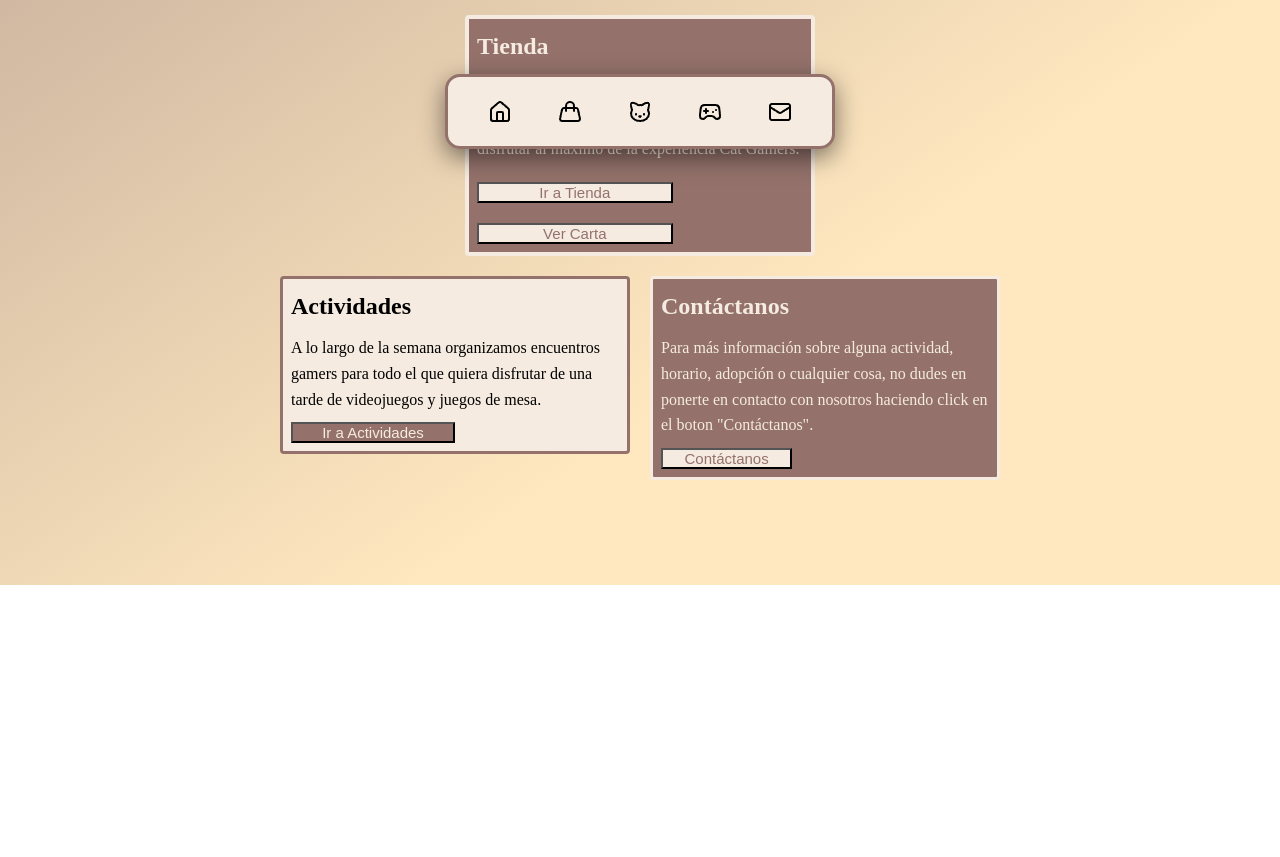
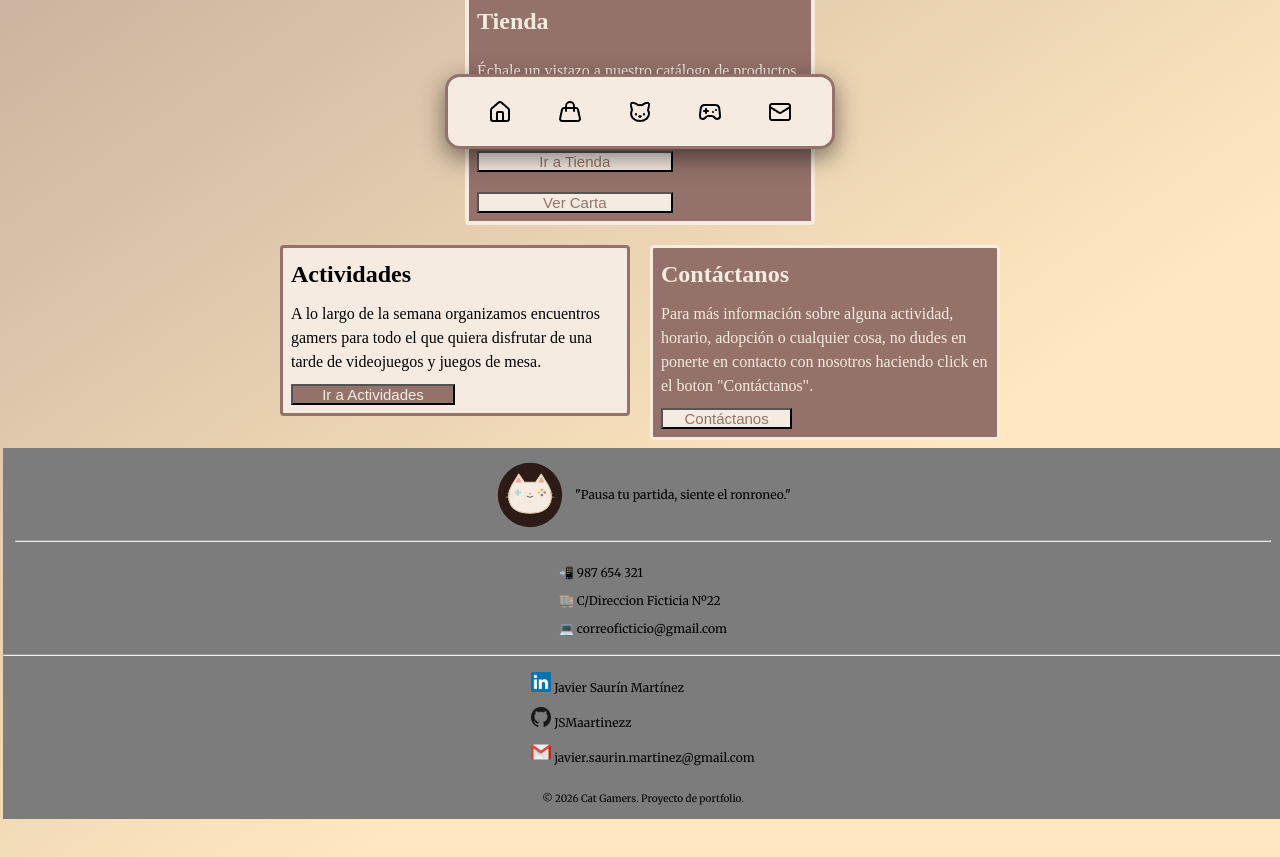
Before and after one commit to JSMaartinezz/Cat-Gamers, a plain HTML site: page Cat Gamers/index.html in a window 1280 px wide. Shown: the part 631-1488 px from the top of the page. Before the commit the page ends 1216 px from the top, so only its background shows below. Drawn offline with Linux system fonts and the light colour scheme.

Commit message:
feat: footer para moviles

```diff
--- a/Cat Gamers/css/styles.css
+++ b/Cat Gamers/css/styles.css
@@ -19,8 +19,8 @@ html {
     scroll-behavior: smooth;
 }
 body {
-  line-height: 1.6;
-  padding-bottom: 100px;
+  line-height: 1.5;
+  padding-bottom: 90px;
   background: linear-gradient(145deg, rgba(143, 95, 59, 0.5) 22%, rgba(254, 208, 127, 0.5) 71%);
 }
 a {
@@ -294,3 +294,58 @@ header {
   background-color: #E8A07C;
   border: 4px solid;
 }
+/* Footer */
+footer hr {
+  background-color: #2A9D8F;
+  width: 100vw;
+  margin: 0%;
+  padding: 0%;
+}
+.footer {
+  display: flex;
+  flex-direction: row;
+  justify-content: center;
+  flex-wrap: wrap;
+  align-items: center;
+  font-family: "Merriweather", serif;
+  font-size: 12px;
+  background-color: #7c7c7c;
+  width: 100%;
+  margin: 3px;
+  padding: 12px;
+  gap: 10px;
+}
+.logo-eslogan {
+  display: flex;
+  flex-direction: column;
+  justify-content: center;
+}
+.foto-logo-footer {
+  display: flex;
+  justify-content: center;
+  width: 70px;
+}
+footer img {
+  width: 20px;
+}
+.parte-abajo-footer {
+  display: flex;
+  flex-direction: column;
+  align-items: center;
+  padding: 6px;
+  gap: 10px;
+}
+.contacto-footer {
+  display: flex;
+  flex-direction: column;
+  align-items: flex-start;
+  padding: 6px;
+  gap: 10px;
+}
+.redes-sociales {
+  display: flex;
+  flex-direction: column;
+  align-items: flex-start;
+  padding: 6px;
+  gap: 10px;
+}
--- a/Cat Gamers/index.html
+++ b/Cat Gamers/index.html
@@ -8,6 +8,9 @@
     <link rel="preconnect" href="https://fonts.gstatic.com" crossorigin>
     <link href="https://fonts.googleapis.com/css2?family=Black+Ops+One&display=swap" rel="stylesheet">
     <link href="https://fonts.googleapis.com/css2?family=Fira+Sans:ital,wght@0,100;0,200;0,300;0,400;0,500;0,600;0,700;0,800;0,900;1,100;1,200;1,300;1,400;1,500;1,600;1,700;1,800;1,900&display=swap" rel="stylesheet">
+    <link rel="preconnect" href="https://fonts.googleapis.com">
+    <link rel="preconnect" href="https://fonts.gstatic.com" crossorigin>
+    <link href="https://fonts.googleapis.com/css2?family=Merriweather:ital,opsz,wght@0,18..144,300..900;1,18..144,300..900&display=swap" rel="stylesheet">
     <link rel="stylesheet" href="css/styles.css">
     <link rel="stylesheet" href="css/responsive.css">
 </head>
@@ -114,5 +117,27 @@
     <script src="js/tienda.js"></script>
     <script src="js/reservas.js"></script>
 </body>
-<footer class="footer"></footer>
+<footer class="footer">
+        <div class="logo-eslogan">
+            <img class="foto-logo-footer" src="assets/img/logo.svg" alt="foto-logotipo">
+        </div>
+        <p>"Pausa tu partida, siente el ronroneo."</p>
+        <hr>
+    <div class="parte-abajo-footer">
+        <div class="contacto-footer">
+            <p>📲 987 654 321</p>
+            <p>🏬 C/Direccion Ficticia Nº22</p>
+            <p>💻 correoficticio@gmail.com</p>
+        </div>
+        <hr>
+        <div class="redes-sociales">
+            <a href="https://www.linkedin.com/in/javier-saurin/"><img src="assets/img/LinkedIn_logo_initials.png.webp" alt="Logotipo Linkedin"> Javier Saurín Martínez</a>
+            <a href="https://github.com/JSMaartinezz"><img src="assets/img/github-logo-icon.png" alt="Logotipo Github"> JSMaartinezz</a>
+            <span><img src="assets/img/Gmail_Icon.png" alt="Logotipo Gmail"> javier.saurin.martinez@gmail.com</span>
+        </div>
+    </div>
+        <div class="footer-copy">
+            <small>© 2026 Cat Gamers. Proyecto de portfolio.</small>
+        </div>
+</footer>
 </html>
```
Also changed, not shown: Cat Gamers/assets/img/Gmail_Icon.png (added), Cat Gamers/assets/img/LinkedIn_logo_initials.png.webp (added), Cat Gamers/assets/img/github-logo-icon.png (added).
